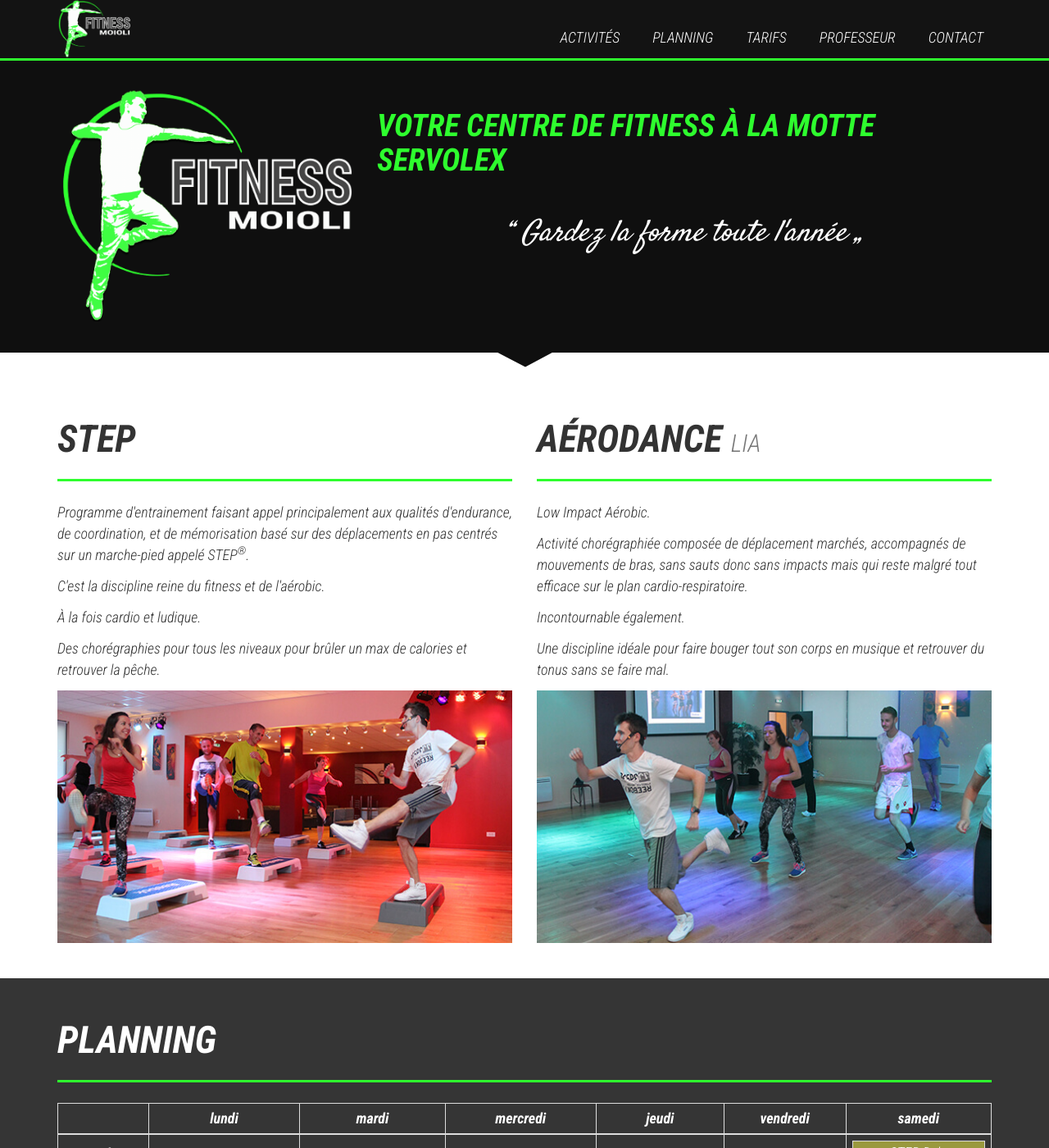
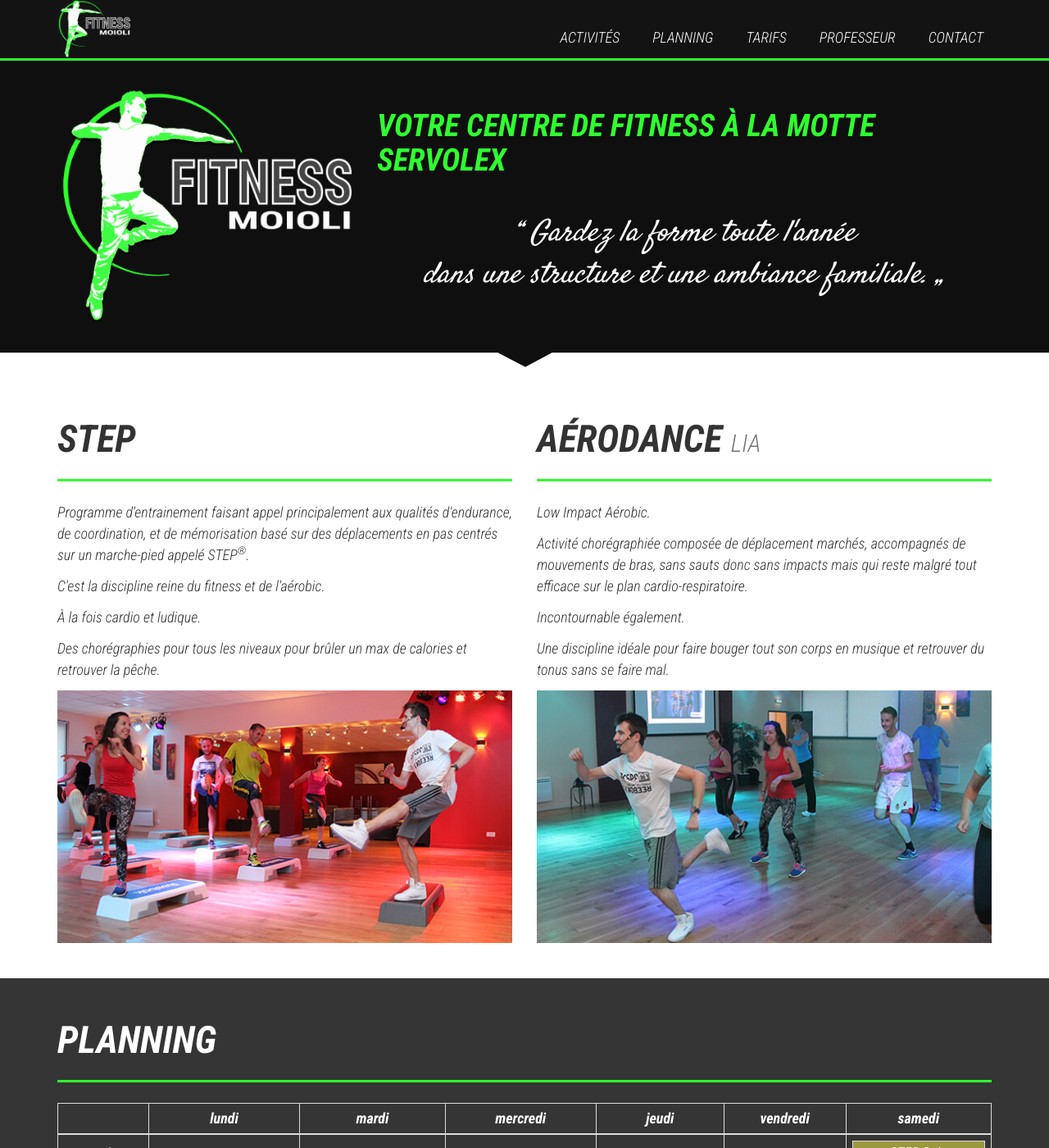
Before and after one commit to pgiraud/fitnessmoioli, a Jekyll site: the page built from index.md, in a window 1280 px wide and 1400 px high. Shown: the whole window at 82% size. Built offline with Jekyll 4.4.1, drawn with Linux system fonts in a browser that asks for light colours; nearby versions of some CDN libraries.

Commit message:
Structure familiale

```diff
--- a/_sass/_base.scss
+++ b/_sass/_base.scss
@@ -148,9 +148,13 @@ tr>td.lia {
   font-size: $font-size-base * 2;
 }
 
-.animated {
+.animated,
+.animated2 {
     animation-duration: 1s;
     animation-fill-mode: both;
+}
+.animated2 {
+    animation-delay: 1s;
 }
 @keyframes fadeInLeft {
     0% {
--- a/index.md
+++ b/index.md
@@ -38,7 +38,10 @@ sam_1_1: STEP Deb.
           </h2>
           <br>
           <div class="subtitle text-center fadeInLeft animated">
-            &ldquo; Gardez la forme toute l'année &bdquo;
+            &ldquo; Gardez la forme toute l'année
+          </div>
+          <div class="subtitle text-center fadeInLeft animated2">
+            dans une structure et une ambiance familiale. &bdquo;
           </div>
         </div>
       </div>
```
